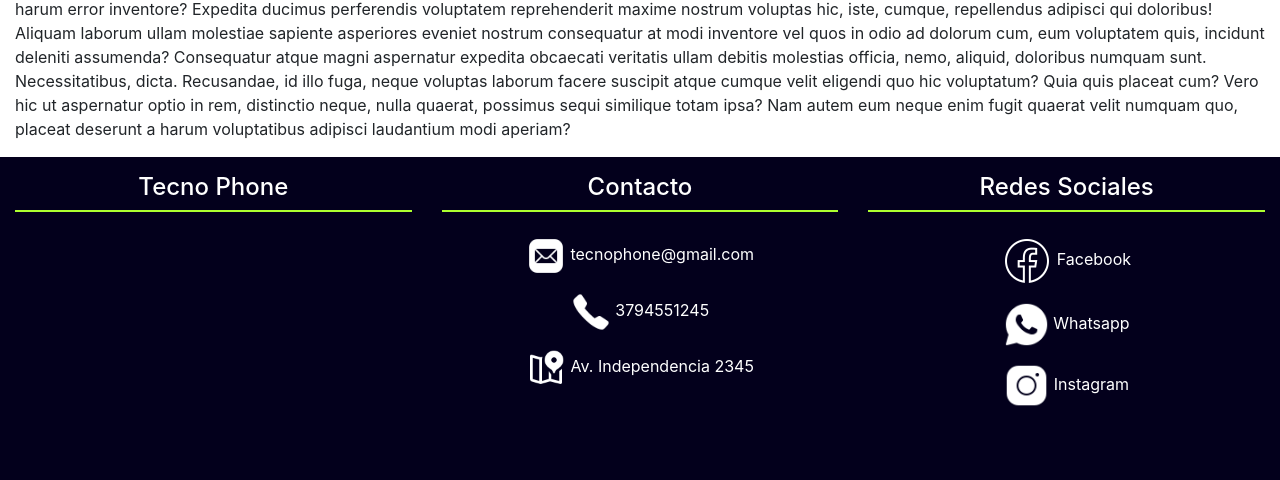
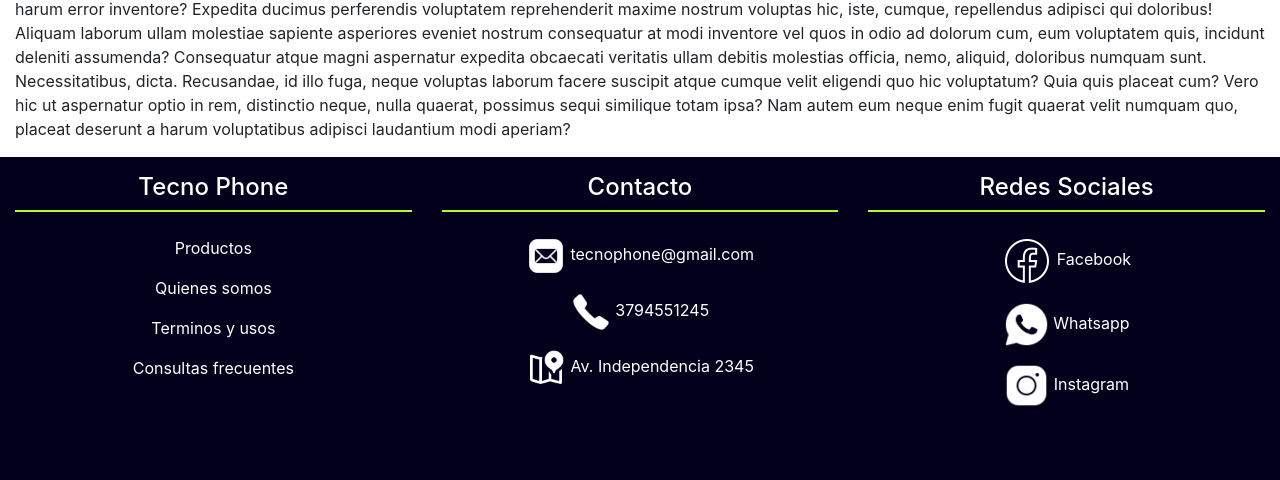
Before and after one commit to joss-dev/proyecto-tiendaonline, a CodeIgniter 4 app: the page made by app/Views/Home.php in a window 1280 px wide. Shown: the part 601-1081 px from the top of the page. Run offline with PHP 8.4 and a stand-in for CodeIgniter, Linux system fonts and the light colour scheme; the template is opened without the code that fills it, so the values that code supplies are empty; some libraries are stand-ins or nearby versions.

Commit message:
agrega menu en footer

```diff
--- a/app/Views/Home.php
+++ b/app/Views/Home.php
@@ -78,6 +78,20 @@
     <ul class="row m-0">
       <li class="col-sm-12 col-lg-4 mb-5">
         <h4 class="titulo-footer">Tecno Phone</h4>
+        <ul class="m-3">
+          <li class="p-2">
+            <a href="#" class="text-white">Productos</a>
+          </li>
+          <li class="p-2">
+            <a href="#" class="text-white">Quienes somos</a>
+          </li>
+          <li class="p-2">
+            <a href="#" class="text-white">Terminos y usos</a>
+          </li>
+          <li class="p-2">
+            <a href="#" class="text-white">Consultas frecuentes</a>
+          </li>
+        </ul>
       </li>
       <li class="col-sm-12 col-lg-4 mb-5">
         <h4 class="titulo-footer">Contacto</h4>
```
